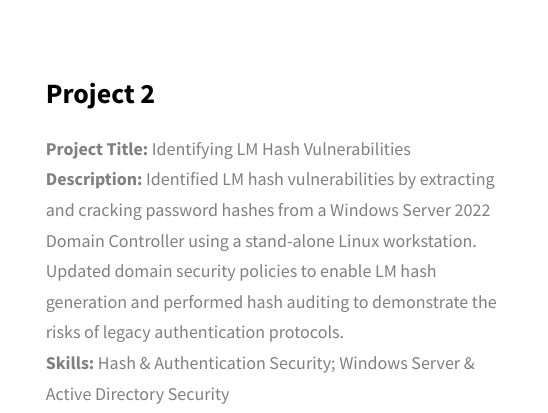
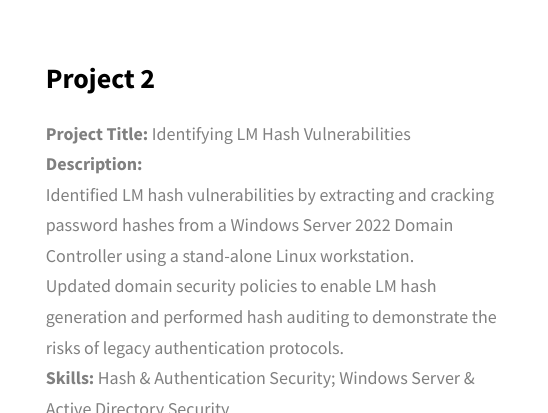
Before and after one commit to j-espinoza-2025/portfolio, a website: page index.html in a window 1280 px wide. Shown: the part 2737-3150 px from the top of the page, 732-1280 px from the left. Drawn offline with Linux system fonts and the light colour scheme.

Commit message:
Update content: About, skills, projects and images for Joyce Espinoza

```diff
--- a/index.html
+++ b/index.html
@@ -208,7 +208,12 @@
               <div class="projects__row-content-desc">
                 <ul class="projects__bullets">
                   <li><strong>Project Title:</strong> Identifying LM Hash Vulnerabilities</li>
-                  <li><strong>Description:</strong> Identified LM hash vulnerabilities by extracting and cracking password hashes from a Windows Server 2022 Domain Controller using a stand-alone Linux workstation. Updated domain security policies to enable LM hash generation and performed hash auditing to demonstrate the risks of legacy authentication protocols.</li>
+                  <li><strong>Description:</strong>
+                    <ul>
+                      <li>Identified LM hash vulnerabilities by extracting and cracking password hashes from a Windows Server 2022 Domain Controller using a stand-alone Linux workstation.</li>
+                      <li>Updated domain security policies to enable LM hash generation and performed hash auditing to demonstrate the risks of legacy authentication protocols.</li>
+                    </ul>
+                  </li>
                   <li><strong>Skills:</strong> Hash &amp; Authentication Security; Windows Server &amp; Active Directory Security</li>
                 </ul>
               </div>
```
